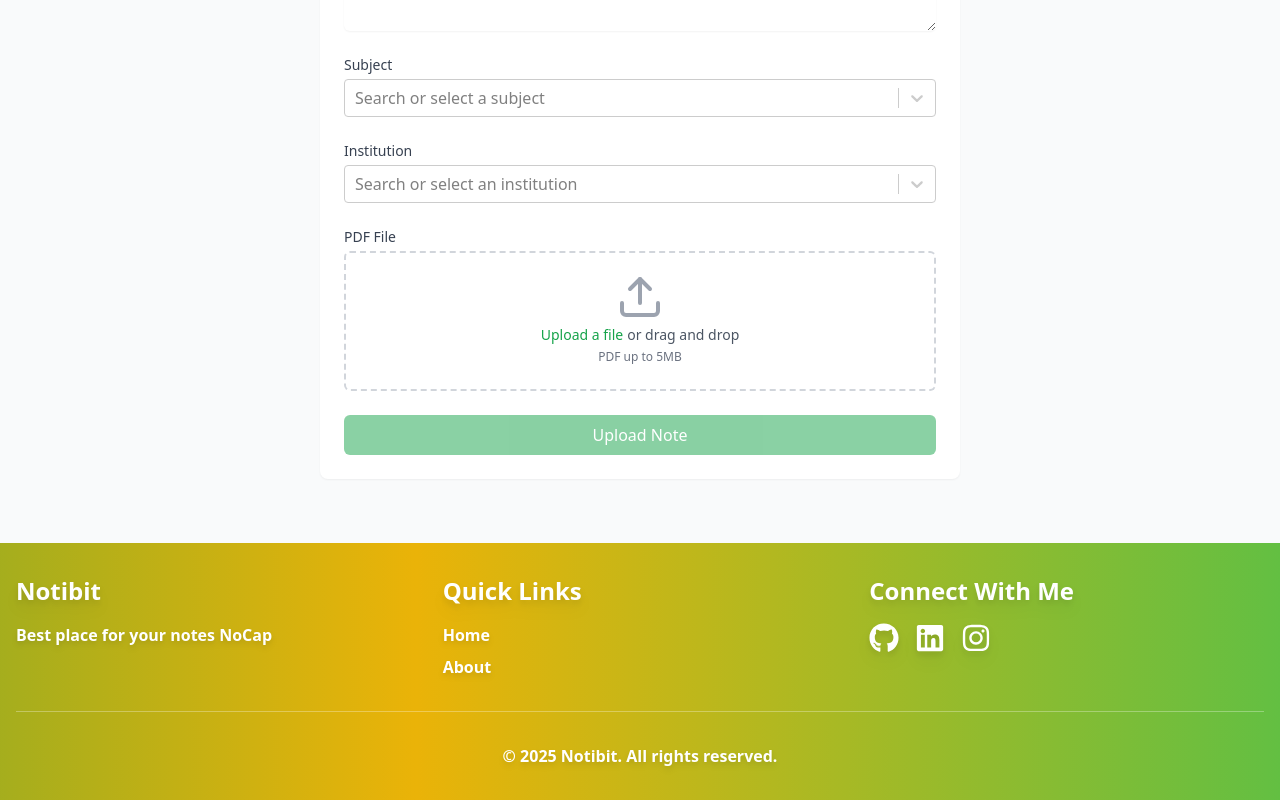
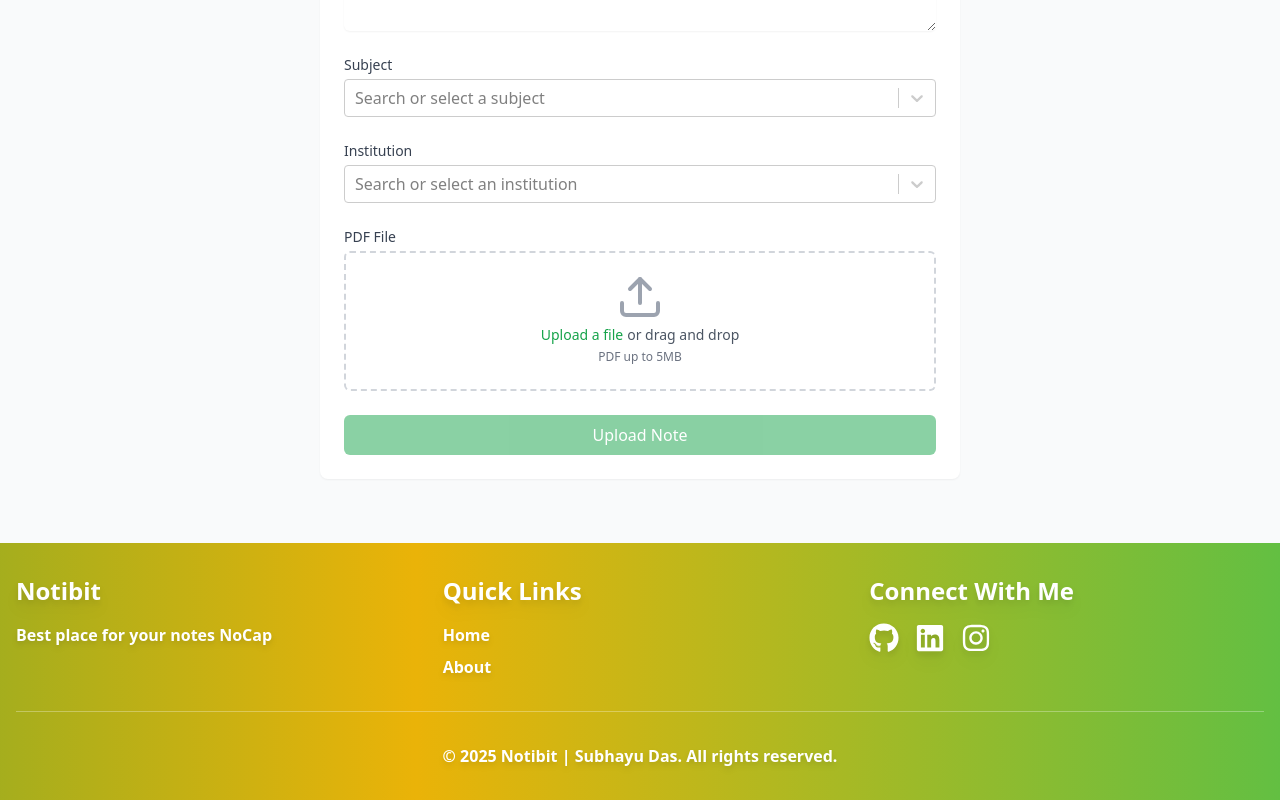
Before and after one commit to subhayudas/notibit, a React (Vite) app: page /upload in a window 1280 px wide. Shown: the part 409-1209 px from the top of the page. Built offline with nearby package versions, Linux system fonts and the light colour scheme.

Commit message:
small change

```diff
--- a/src/components/footer.tsx
+++ b/src/components/footer.tsx
@@ -104,7 +104,7 @@
           transition={{ delay: 0.5 }}
         >
           <p className="text-white drop-shadow-md">
-            © {new Date().getFullYear()} Notibit. All rights reserved.
+            © {new Date().getFullYear()} Notibit | Subhayu Das. All rights reserved.
           </p>
         </motion.div>
       </div>
```
